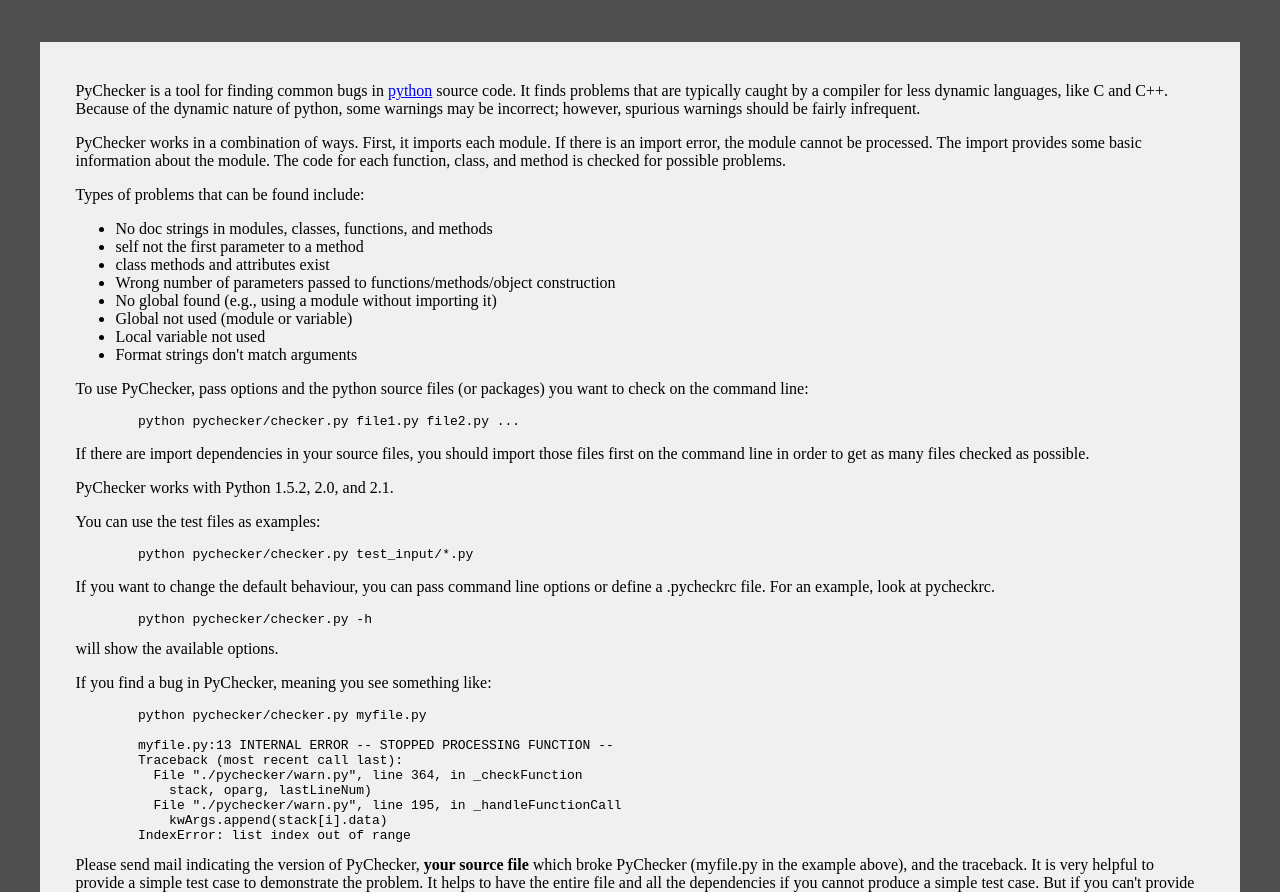
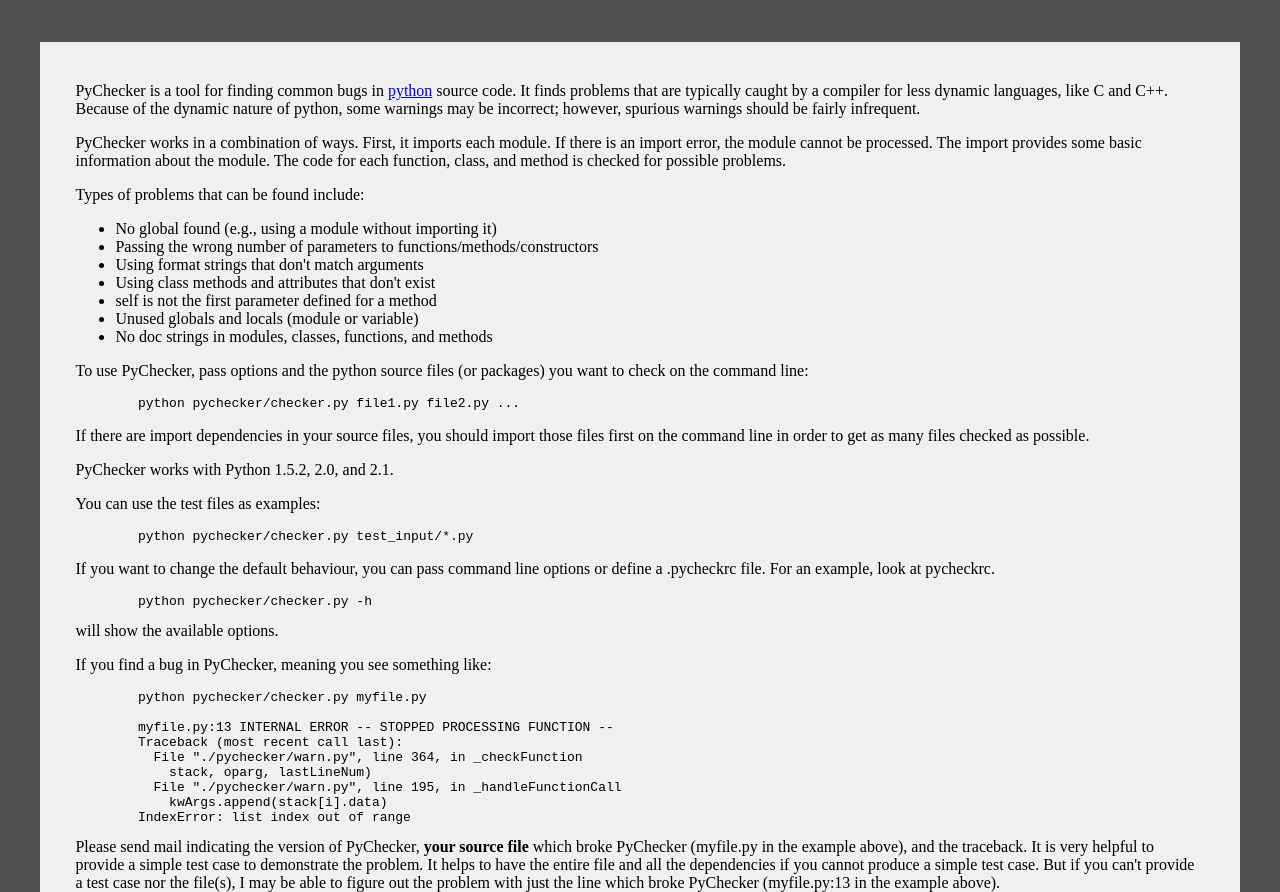
Before and after one commit to mitar/pychecker, a plain HTML site: page index.html in a window 1280 px wide. Shown: the top 892 px of the page. Drawn offline with Linux system fonts and the light colour scheme.

Commit message:
cleanup types of warnings list

```diff
--- a/index.html
+++ b/index.html
@@ -39,14 +39,13 @@ Types of problems that can be found include:
 
 <p>
 <ul>
+  <li> No global found (e.g., using a module without importing it)
+  <li> Passing the wrong number of parameters to functions/methods/constructors
+  <li> Using format strings that don't match arguments
+  <li> Using class methods and attributes that don't exist
+  <li> self is not the first parameter defined for a method
+  <li> Unused globals and locals (module or variable)
   <li> No doc strings in modules, classes, functions, and methods
-  <li> self not the first parameter to a method
-  <li> class methods and attributes exist
-  <li> Wrong number of parameters passed to functions/methods/object construction
-  <li> No global found (e.g., using a module without importing it)
-  <li> Global not used (module or variable)
-  <li> Local variable not used
-  <li> Format strings don't match arguments
 </ul>
 
 <p>
```
Also changed, not shown: 1 other file.
